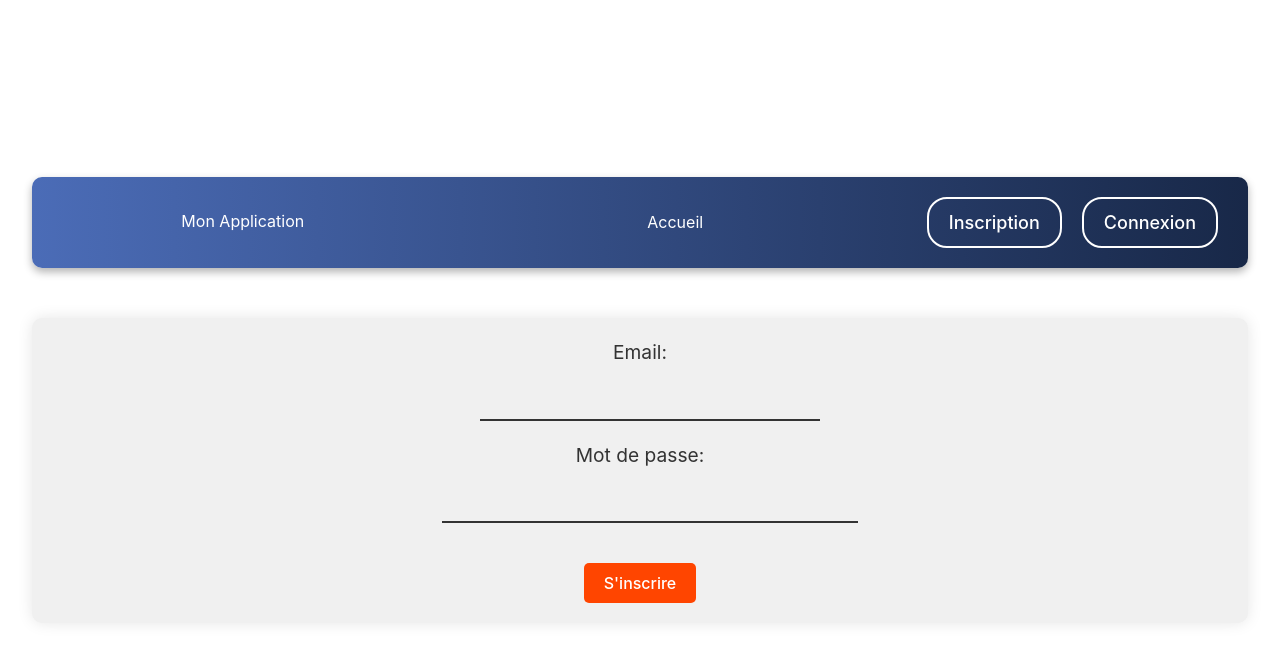
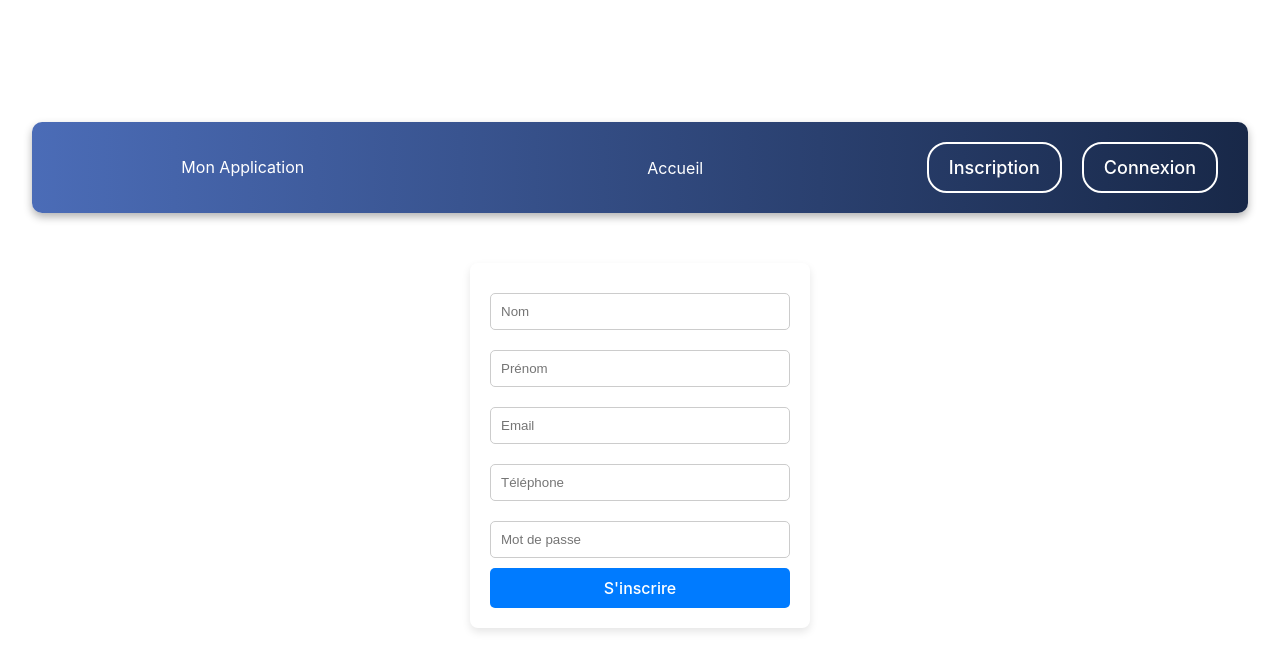
Before and after one commit to yacine977/frontend-gestion-projet, a React (Vite) app: page /inscription in a window 1280 px wide. Shown: the top 670 px of the page. Built offline with nearby package versions, Linux system fonts and the light colour scheme.

Commit message:
Mise à jour du composant Inscription pour inclure tous les champs manquants par rapport à la table utilisateur et ajout de la sauvegarde des données à la fois dans Firebase et MySQL

```diff
--- a/src/composants/Inscription.jsx
+++ b/src/composants/Inscription.jsx
@@ -1,109 +1,79 @@
-// Importation des hooks et des fonctions nécessaires depuis React, Firebase et react-router-dom
-import React, { useState } from "react";
-import { getAuth, createUserWithEmailAndPassword } from "firebase/auth";
-import { useNavigate } from "react-router-dom"; // Ajout de l'importation de useNavigate
-import app from "../firebase"; // Importation de la configuration Firebase
+import React, { useState } from 'react';
+import { useNavigate } from 'react-router-dom';
 
-// Composant Inscription pour l'enregistrement des utilisateurs
 function Inscription() {
-  // État local pour stocker l'email et le mot de passe de l'utilisateur
-  const [email, setEmail] = useState("");
-  const [password, setPassword] = useState("");
-  const navigate = useNavigate(); // Création de l'instance navigate
-
-  // Fonction appelée lors de la soumission du formulaire
-  const inscription = (e) => {
-    e.preventDefault(); // Empêche le rechargement de la page
-    // Vérifie si le mot de passe a au moins 6 caractères
-    if (password.length < 6) {
-      alert("Le mot de passe doit comporter au moins 6 caractères");
-      return;
-    }
-    // Création de l'utilisateur avec email et mot de passe
-    const auth = getAuth(app);
-    createUserWithEmailAndPassword(auth, email, password)
-      .then((userCredential) => {
-        // Inscription réussie
-        console.log("Inscription réussie");
-        alert("Inscription réussie");
-        navigate('/connexion'); // Redirection vers la page de connexion
-      })
-      .catch((error) => {
-        // Gestion des erreurs d'inscription
-        console.error("Erreur lors de l'inscription", error);
-        alert("Erreur lors de l'inscription: " + error.message);
-      });
-  };
+  const [nom, setNom] = useState('');
+  const [prenom, setPrenom] = useState('');
+  const [email, setEmail] = useState('');
+  const [telephone, setTelephone] = useState('');
+  const [motDePasse, setMotDePasse] = useState('');
+  const navigate = useNavigate();
 
 
-
-  // Styles CSS en JS pour les éléments du formulaire
   const formStyle = {
-    display: "flex",
-    flexDirection: "column",
-    alignItems: "center",
-    justifyContent: "center",
-    marginTop: "50px",
-    backgroundColor: "#f0f0f0",
-    padding: "20px",
-    borderRadius: "10px",
-    boxShadow: "0px 0px 15px rgba(0,0,0,0.1)",
-  };
-
-  const labelStyle = {
-    fontSize: "1.2em",
-    color: "#333",
-    marginBottom: "10px",
+    display: 'flex',
+    flexDirection: 'column',
+    width: '300px',
+    margin: '50px auto',
+    padding: '20px',
+    boxShadow: '0 4px 8px rgba(0,0,0,0.1)',
+    borderRadius: '8px',
   };
 
   const inputStyle = {
-    margin: "10px 0",
-    padding: "10px",
-    width: "100%",
-    fontSize: "1em",
-    border: "none",
-    borderBottom: "2px solid #333",
-    backgroundColor: "transparent",
-    outline: "none",
+    margin: '10px 0',
+    padding: '10px',
+    borderRadius: '5px',
+    border: '1px solid #ccc',
   };
 
   const buttonStyle = {
-    padding: "10px 20px",
-    backgroundColor: "#FF4500",
-    color: "#fff",
-    border: "none",
-    borderRadius: "5px",
-    cursor: "pointer",
-    fontSize: "1em",
-    marginTop: "20px",
+    padding: '10px',
+    backgroundColor: '#007BFF',
+    color: 'white',
+    border: 'none',
+    borderRadius: '5px',
+    cursor: 'pointer',
   };
 
-  // Rendu du formulaire d'inscription
+  const handleSubmit = async (e) => {
+    e.preventDefault();
+    try {
+      const response = await fetch('http://localhost:3000/utilisateur/createUser', {
+        method: 'POST',
+        headers: {
+          'Content-Type': 'application/json',
+        },
+        body: JSON.stringify({ nom, prenom, email, telephone, motDePasse }),
+      });
+
+      if (!response.ok) {
+        throw new Error('Erreur lors de l’inscription');
+      }
+
+      const data = await response.json();
+      console.log(data);
+      setNom('');
+      setPrenom('');
+      setEmail('');
+      setTelephone('');
+      setMotDePasse('');
+
+      alert('Inscription réussie!');
+      navigate('/connexion');
+    } catch (error) {
+      alert(error.message);
+    }
+  };
+
   return (
-    <form onSubmit={inscription} style={formStyle}>
-      <label style={labelStyle}>
-        Email:
-        <input
-          type="email"
-          value={email}
-          onChange={(e) => setEmail(e.target.value)}
-          required
-          style={inputStyle}
-        />
-      </label>
-      <label style={labelStyle}>
-        Mot de passe:
-        <input
-          type="password"
-          value={password}
-          onChange={(e) => setPassword(e.target.value)}
-          required
-          style={inputStyle}
-        />
-      </label>
-      <button type="submit" style={buttonStyle}>
-        S'inscrire
-      </button>
+    <form onSubmit={handleSubmit} style={formStyle}>
+      <input type="text" value={nom} onChange={(e) => setNom(e.target.value)} placeholder="Nom" required style={inputStyle} />
+      <input type="text" value={prenom} onChange={(e) => setPrenom(e.target.value)} placeholder="Prénom" required style={inputStyle} />
+      <input type="email" value={email} onChange={(e) => setEmail(e.target.value)} placeholder="Email" required style={inputStyle} />
+      <input type="tel" value={telephone} onChange={(e) => setTelephone(e.target.value)} placeholder="Téléphone" required style={inputStyle} />
+      <input type="password" value={motDePasse} onChange={(e) => setMotDePasse(e.target.value)} placeholder="Mot de passe" required style={inputStyle} />
+      <button type="submit" style={buttonStyle}>S'inscrire</button>
     </form>
   );
 }
```
